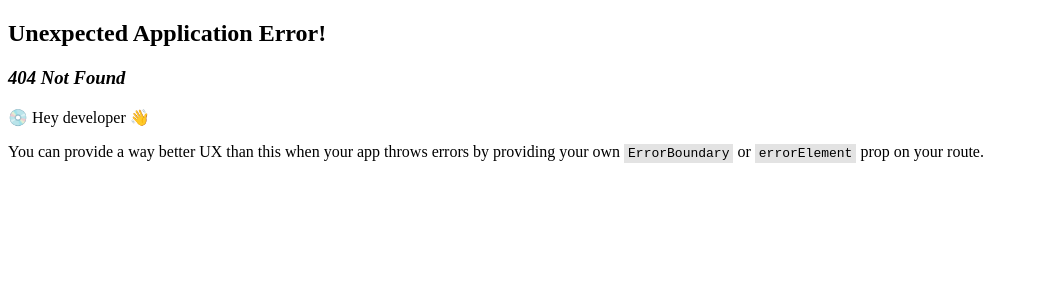
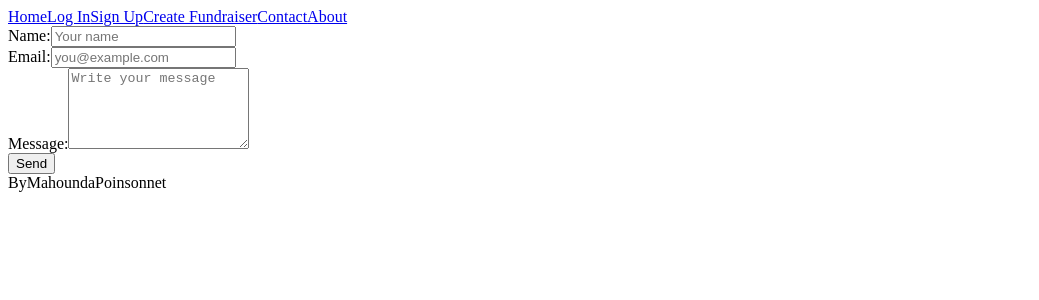
Before and after one commit to Mahounda/Crowdfunding-front-end, a React (Vite) app: page /contact in a window 1280 px wide. Before the commit this address had no page. Shown: the top 300 px of the page, without its empty margins (0-1039 px from the left). Built offline with nearby package versions, Linux system fonts and the light colour scheme.

Commit message:
post requests

```diff
--- a/src/api/post-Fundraiser.js
+++ b/src/api/update-fundraiser.js
@@ -1,16 +1,18 @@
-async function postFundraiser(formData, token) {
-  const url = `${import.meta.env.VITE_API_URL}/fundraisers/`;
+async function updateFundraiser(id, formData) {
+  const url = `${import.meta.env.VITE_API_URL}/fundraisers/${id}/`;
+  const token = window.localStorage.getItem("token");
+
   const response = await fetch(url, {
-    method: "POST", // We need to tell the server that we are sending JSON data so we set the Content-Type header to application/json
+    method: "PATCH",
     headers: {
       "Content-Type": "application/json",
-      Authorization:'Token ${token}',
+      Authorization: `Token ${token}`,
     },
     body: JSON.stringify(formData),
-          });
+  });
 
   if (!response.ok) {
-    const fallbackError = `Error creating fundraiser`;
+    const fallbackError = `Error updating fundraiser`;
 
     const data = await response.json().catch(() => {
       throw new Error(fallbackError);
@@ -23,4 +25,4 @@ async function postFundraiser(formData, token) {
   return await response.json();
 }
 
-export default postFundraiser;
+export default updateFundraiser;
--- /dev/null
+++ b/src/components/AboutContent.jsx
@@ -0,0 +1,23 @@
+function AboutContent() {
+  return (
+    <div>
+      <h1>About Us</h1>
+
+      <p>
+        2gethR is a community driven crowdfunding platform dedicated to reducing loneliness among
+        Seniors and strenghthening intergenerational connections. We empower university students and local communities
+        to support older adults who live alone and lack close family support, ensuring they feel seen, valued and connected.
+      </p>
+        Our platform brings people together by funding student led engagement programs that improve emotional weel-being and enrich
+        daily life for Seniors. Through 2gethR, everyone can contribute to initiatives that create meaningful connections and restore
+        a sense of belonging.
+      <p>
+      Together, we are building a kinder, more connected world.
+      Join our Crowdfunding community, you can raise money or make a donation with peace of mind
+          </p>
+
+    </div>
+  );
+}
+
+export default AboutContent;
--- /dev/null
+++ b/src/components/ContactForm.jsx
@@ -0,0 +1,68 @@
+import { useState } from "react";
+
+function ContactForm() {
+  const [formData, setFormData] = useState({
+    name: "",
+    email: "",
+    message: "",
+  });
+
+  const handleChange = (event) => {
+    const { id, value } = event.target;
+    setFormData((prevData) => ({
+      ...prevData,
+      [id]: value,
+    }));
+  };
+
+  const handleSubmit = (event) => {
+    event.preventDefault();
+
+    console.log("Name:", formData.name);
+    console.log("Email:", formData.email);
+    console.log("Message:", formData.message);
+
+    // Later: send to backend or email service
+    alert("Message sent!");
+  };
+
+return (
+    <form>
+      <div>
+        <label htmlFor="name">Name:</label>
+        <input
+          type="text"
+          id="name"
+          placeholder="Your name"
+          onChange={handleChange}
+        />
+      </div>
+
+      <div>
+        <label htmlFor="email">Email:</label>
+        <input
+          type="email"
+          id="email"
+          placeholder="you@example.com"
+          onChange={handleChange}
+        />
+      </div>
+
+      <div>
+        <label htmlFor="message">Message:</label>
+        <textarea
+          id="message"
+          placeholder="Write your message"
+          rows="5"
+          onChange={handleChange}
+        />
+      </div>
+
+      <button type="submit" onClick={handleSubmit}>
+        Send
+      </button>
+    </form>
+);
+}
+
+export default ContactForm;
--- a/src/components/FundraiserForm.jsx
+++ b/src/components/FundraiserForm.jsx
@@ -1,5 +1,5 @@
 import { useState } from "react";
-import postFundraiser from "../api/post-fundraiser.js";
+import postFundraiser from "../api/post-Fundraiser.js";
 import { useNavigate } from "react-router-dom";
 
 function FundraiserForm() {
@@ -12,7 +12,7 @@ function FundraiserForm() {
     goal: "",
     image: "",
     is_open: true,
-    });
+  });
 
   const handleChange = (event) => {
     const { id, value } = event.target;
--- a/src/components/NavBar.jsx
+++ b/src/components/NavBar.jsx
@@ -8,6 +8,8 @@ function NavBar() {
         <Link to="/login">Log In</Link>
         <Link to="/signup">Sign Up</Link>
         <Link to="/fundraiser/create">Create Fundraiser</Link>
+        <Link to="/contact">Contact</Link>
+        <Link to="/about">About</Link>
       </nav>
     </div>
   );
--- a/src/main.jsx
+++ b/src/main.jsx
@@ -7,7 +7,8 @@ import FundraiserPage from "./pages/FundraiserPage.jsx";
 import FundraiserCreatePage from "./pages/FundraiserCreatePage.jsx"
 import LoginPage from "./pages/LoginPage.jsx";
 import SignUpPage from "./pages/SignUpPage.jsx";
-
+import ContactPage from "./pages/ContactPage.jsx";
+import AboutPage from "./pages/AboutPage.jsx";
 
 import Layout from "./components/Layout.jsx";
 
@@ -21,6 +22,8 @@ const router = createBrowserRouter([
       { path: "/fundraiser/:id", element: <FundraiserPage /> },
       { path: "/fundraiser/create", element: <FundraiserCreatePage /> },
       { path: "/signup", element: <SignUpPage /> },
+      { path: "/contact", element: <ContactPage /> },
+      { path: "/about", element: <AboutPage /> },
     ],
   },
 ]);
--- /dev/null
+++ b/src/pages/AboutPage.jsx
@@ -0,0 +1,7 @@
+import AboutContent from "../components/AboutContent";
+
+function AboutPage() {
+  return <AboutContent />;
+}
+
+export default AboutPage;
--- /dev/null
+++ b/src/pages/ContactPage.jsx
@@ -0,0 +1,6 @@
+import ContactForm from "../components/ContactForm";
+function ContactPage() {
+  return <ContactForm />;
+}
+
+export default ContactPage;
--- a/src/pages/HomePage.jsx
+++ b/src/pages/HomePage.jsx
@@ -4,12 +4,47 @@ import "./HomePage.css";
 
 function HomePage() {
   const { fundraisers } = useFundraisers();
+
   return (
-    <div id="fundraiser-list">
-      {fundraisers.map((fundraiserData, key) => {
-        console.log(fundraiserData);
-        return <FundraiserCard key={key} fundraiserData={fundraiserData} />;
-      })}
+    <div className="home-container">
+
+      {/* HERO SECTION */}
+      <section className="hero">
+        <h1>Welcome to 2gethR</h1>
+        <p className="hero-subtitle">
+          A community-driven crowdfunding platform connecting university students
+          with isolated seniors to reduce loneliness and build meaningful relationships.
+        </p>
+      </section>
+
+      {/* ABOUT / MISSION SECTION */}
+      <section className="about">
+        <h2>Our Mission</h2>
+        <p>
+          2gethR empowers local communities to support older adults who live alone
+          and lack close family support. Through student-led engagement programs,
+          we help seniors feel seen, valued, and connected.
+        </p>
+        <p>
+          Join our crowdfunding community — raise money, support a cause, or make
+          a donation with confidence and peace of mind.
+        </p>
+      </section>
+
+      {/* FUNDRAISER LIST */}
+      <section className="fundraiser-section">
+        <h2>Active Fundraisers</h2>
+
+        <div id="fundraiser-list" className="fundraiser-grid">
+          {fundraisers.map((fundraiserData) => (
+            <FundraiserCard
+              key={fundraiserData.id}
+              fundraiserData={fundraiserData}
+            />
+          ))}
+        </div>
+      </section>
+
     </div>
   );
 }
```
Also changed, not shown: src/api/post-pledge.js (added, +28 -0 lines), src/components/PledgeForm.jsx (added, +28 -0 lines).
